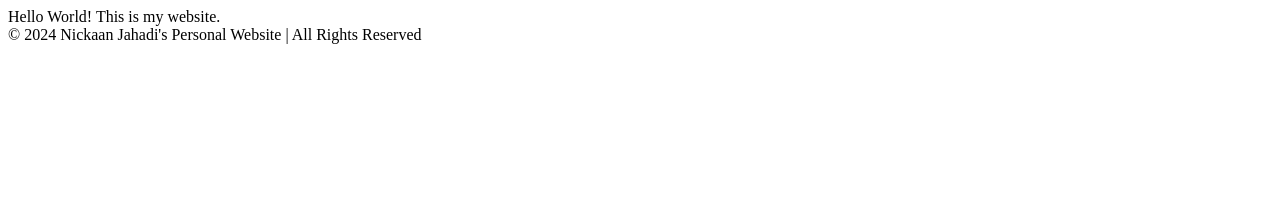
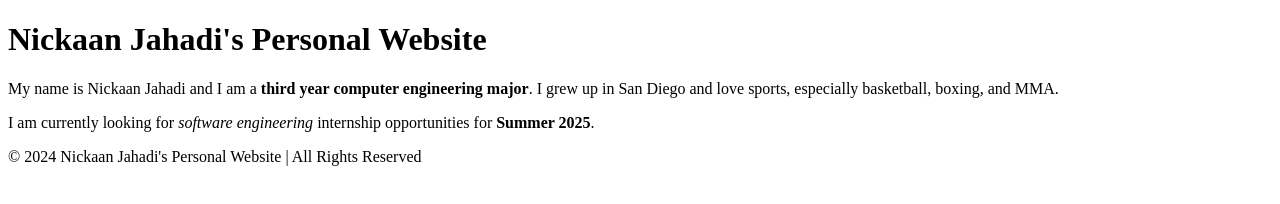
Before and after one commit to njahadi/njahadi.github.io, a plain HTML site: page index.html in a window 1280 px wide. Drawn offline with Linux system fonts and the light colour scheme.

Commit message:
finished lab 19

```diff
--- a/index.html
+++ b/index.html
@@ -9,10 +9,10 @@
         <nav>
         </nav>
         <main>
-            Hello World! This is my website.
+            <h1>Nickaan Jahadi's Personal Website</h1>
+            <p>My name is Nickaan Jahadi and I am a <strong>third year computer engineering major</strong>. I grew up in San Diego and love sports, especially basketball, boxing, and MMA.</p>
+            <p>I am currently looking for <em>software engineering</em> internship opportunities for <strong>Summer 2025</strong>.</p>
         </main>
-        <footer>
-            © 2024 Nickaan Jahadi's Personal Website | All Rights Reserved
-        </footer>
+        <footer>© 2024 Nickaan Jahadi's Personal Website | All Rights Reserved </footer>
     </body>
 </html>
```
Also changed, not shown: 1 other file.
